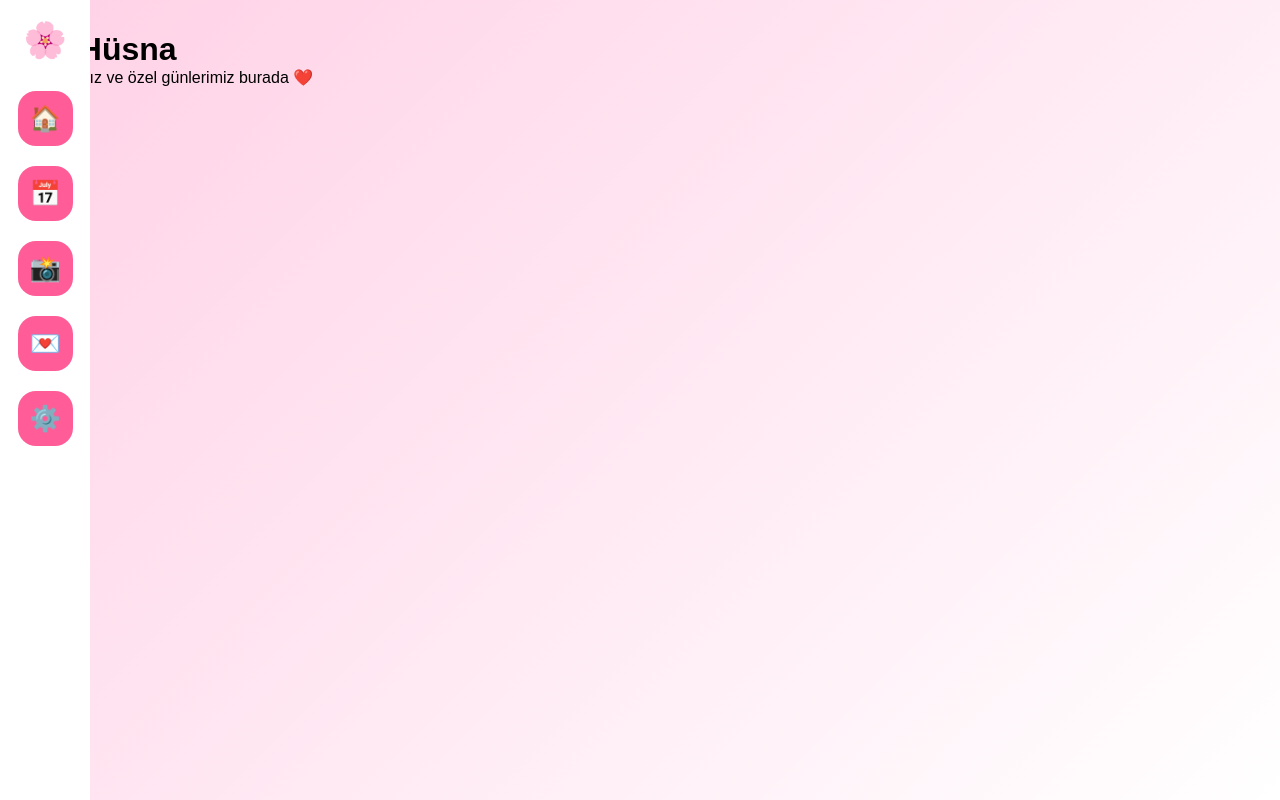
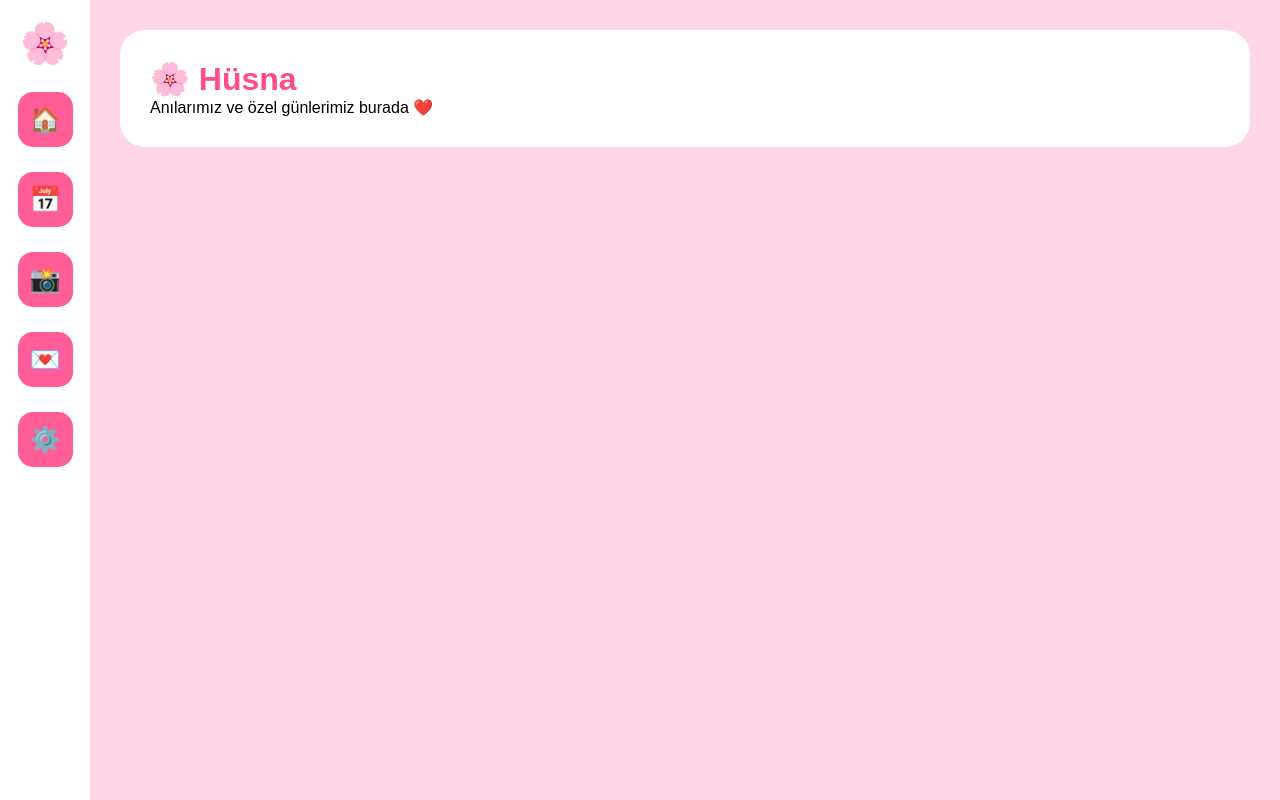
Before and after one commit to adolf2141/site, a plain HTML site: page index.html in a window 1280 px wide. Drawn offline with Linux system fonts and the light colour scheme.

Commit message:
Update and enhance CSS styles
Refactor CSS styles for better layout and appearance.

```diff
--- a/style.css
+++ b/style.css
@@ -1,40 +1,21 @@
-html, body {
-    margin: 0;
-    padding: 0;
-    width: 100%;
-    height: 100%;
-}
-
-.app {
-    display: flex !important;
-    flex-direction: row !important;
-    width: 100%;
-    height: 100vh;
-}
-
-.menu {
-    position: fixed !important;
-    left: 0 !important;
-    top: 0 !important;
-    width: 90px !important;
-    height: 100vh !important;
-    display: flex !important;
-    flex-direction: column !important;
-}
 *{
     margin:0;
     padding:0;
     box-sizing:border-box;
-font-family:Arial;
+    font-family:Arial,sans-serif;
 }
 
+
 body{
+    width:100%;
     height:100vh;
-background:linear-gradient(135deg,#ffd1e6,#ffffff);
+    background:#ffd6e8;
 }
+
 
 .app{
     display:flex;
+    width:100%;
     height:100vh;
 }
 
@@ -42,54 +23,77 @@ height:100vh;
 /* SOL MENÜ */
 
 .menu{
+
     width:90px;
     height:100vh;
+
     background:white;
+
     display:flex;
     flex-direction:column;
     align-items:center;
+
     padding-top:20px;
-gap:20px;
+    gap:25px;
+
 }
 
 
 .logo{
-font-size:35px;
-margin-bottom:10px;
+
+    font-size:40px;
+
 }
 
 
 .menu button{
+
     width:55px;
     height:55px;
-border:0;
-border-radius:18px;
+
+    border:none;
+    border-radius:15px;
+
     background:#ff5c98;
+
     color:white;
+
     font-size:25px;
+
 }
 
 
 /* İÇERİK */
 
 .icerik{
+
     flex:1;
+
     padding:30px;
+
 }
 
 
-section{
+.sayfa{
+
     background:white;
-padding:25px;
+
     border-radius:25px;
+
+    padding:30px;
+
 }
 
 
-h2{
+.sayfa h1{
+
     color:#ff4d88;
+
 }
 
 
 .gizli{
+
     display:none;
+
 }
```
Lines whose indentation alone changed are shown as unchanged.
